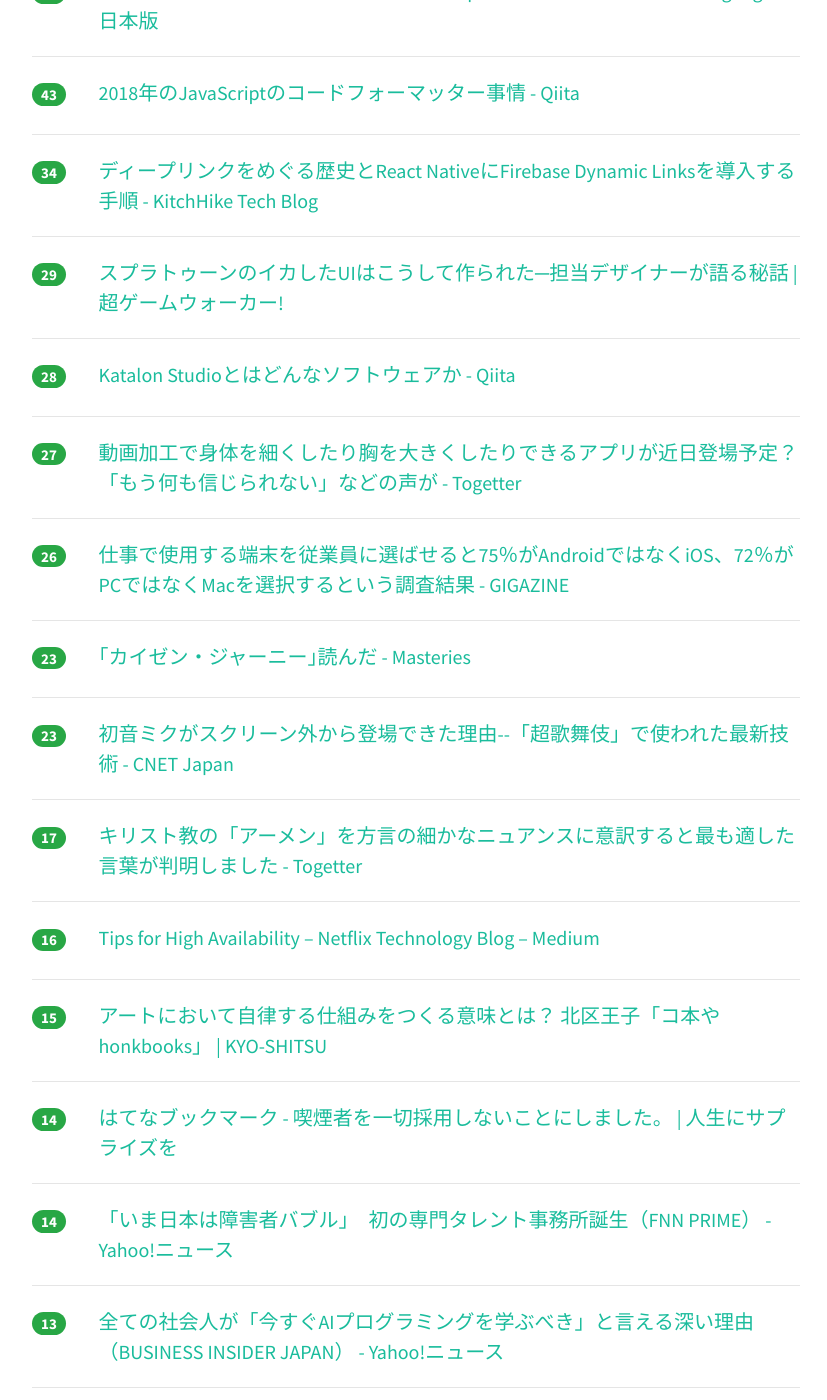
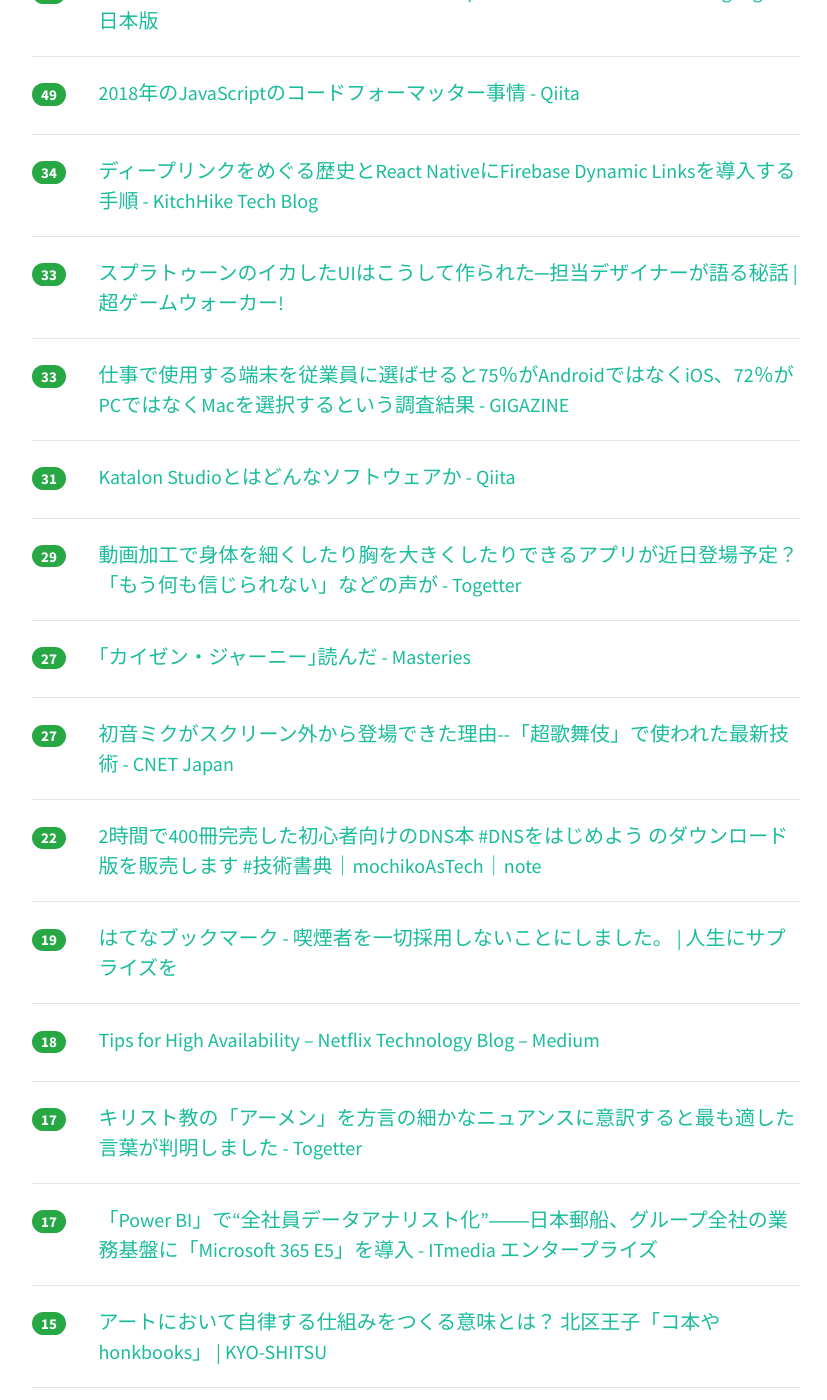
Before and after one commit to yatta47/hatena-matome-site, a Jekyll site: the page built from _posts/2018-04-30-hatena.md, in a window 1280 px wide and 1400 px high, scrolled down 754 px. Shown: the whole window, without its empty margins (224-1051 px from the left). Built offline with Jekyll 4.4.1, drawn with Linux system fonts in a browser that asks for light colours; nearby versions of some CDN libraries; some of the changed text lies outside the part shown.

Commit message:
Updated 2018-04-30

```diff
--- a/_posts/2018-04-30-hatena.md
+++ b/_posts/2018-04-30-hatena.md
@@ -1,38 +1,38 @@
 ---
 layout: post
 title:  "2018-04-30 はてぶIT"
-date:   2018-04-30 14:02:12
+date:   2018-04-30 15:02:23
 tags: [it-hotentry]
 ---
-29 件のデータあり
+34 件のデータあり
 
 <hr><div class="row">
-<div class="col-1"><span class="badge badge-pill badge-success h2">365</span></div>
+<div class="col-1"><span class="badge badge-pill badge-success h2">394</span></div>
 <div class="col-11"><a href='https://www.evernote.com/shard/s491/sh/f09f0657-91db-41b9-b24e-6bc1fbed28a1/f883c82ee8e7f67994448a6aa07b9410' target='_blank'>アズールレーンの韓国パブリッシング会社(X.D. Global)との件に関しまして</a></div>
 </div>
 <hr>
 <div class="row">
-<div class="col-1"><span class="badge badge-pill badge-success h2">251</span></div>
+<div class="col-1"><span class="badge badge-pill badge-success h2">264</span></div>
 <div class="col-11"><a href='https://togetter.com/li/1222263' target='_blank'>スプラトゥーン、みまもりSwitchなど任天堂のUI/UXデザイナーさんによる「“娯楽”を追求するUIデザイナーの仕事とは」 #uicrunch - Togetter</a></div>
 </div>
 <hr>
 <div class="row">
-<div class="col-1"><span class="badge badge-pill badge-success h2">177</span></div>
+<div class="col-1"><span class="badge badge-pill badge-success h2">188</span></div>
 <div class="col-11"><a href='http://izm-11.hatenablog.com/entry/2018/04/29/225324' target='_blank'>例のプールでオフ会をしてきたので知見を公開します - izm_11's blog</a></div>
 </div>
 <hr>
 <div class="row">
-<div class="col-1"><span class="badge badge-pill badge-success h2">107</span></div>
+<div class="col-1"><span class="badge badge-pill badge-success h2">119</span></div>
 <div class="col-11"><a href='https://this.kiji.is/363304831441732705' target='_blank'>進次郎氏「政治にAI導入を」　幕張メッセで討論会 - 共同通信</a></div>
 </div>
 <hr>
 <div class="row">
-<div class="col-1"><span class="badge badge-pill badge-success h2">71</span></div>
+<div class="col-1"><span class="badge badge-pill badge-success h2">98</span></div>
 <div class="col-11"><a href='https://japanese.engadget.com/2018/04/29/chromebook-asus-12-5-flip-c302ca/' target='_blank'>Chromebookはいいぞ。ASUS製12.5型「Flip C302CA」使用レポート - Engadget 日本版</a></div>
 </div>
 <hr>
 <div class="row">
-<div class="col-1"><span class="badge badge-pill badge-success h2">43</span></div>
+<div class="col-1"><span class="badge badge-pill badge-success h2">49</span></div>
 <div class="col-11"><a href='https://qiita.com/shibukawa/items/c2f1bf8e5bb485252402' target='_blank'>2018年のJavaScriptのコードフォーマッター事情 - Qiita</a></div>
 </div>
 <hr>
@@ -42,33 +42,48 @@ tags: [it-hotentry]
 </div>
 <hr>
 <div class="row">
-<div class="col-1"><span class="badge badge-pill badge-success h2">29</span></div>
+<div class="col-1"><span class="badge badge-pill badge-success h2">33</span></div>
 <div class="col-11"><a href='http://gamewalker.link/column/ui-crunch-nintendo-splatoon/' target='_blank'>スプラトゥーンのイカしたUIはこうして作られた─担当デザイナーが語る秘話 | 超ゲームウォーカー!</a></div>
 </div>
 <hr>
 <div class="row">
-<div class="col-1"><span class="badge badge-pill badge-success h2">28</span></div>
+<div class="col-1"><span class="badge badge-pill badge-success h2">33</span></div>
+<div class="col-11"><a href='https://gigazine.net/news/20180429-survey-75-percent-enterprise-ios/' target='_blank'>仕事で使用する端末を従業員に選ばせると75％がAndroidではなくiOS、72％がPCではなくMacを選択するという調査結果 - GIGAZINE</a></div>
+</div>
+<hr>
+<div class="row">
+<div class="col-1"><span class="badge badge-pill badge-success h2">31</span></div>
 <div class="col-11"><a href='https://qiita.com/kazurayam/items/aece5d314f84893a0a14' target='_blank'>Katalon Studioとはどんなソフトウェアか - Qiita</a></div>
 </div>
 <hr>
 <div class="row">
-<div class="col-1"><span class="badge badge-pill badge-success h2">27</span></div>
+<div class="col-1"><span class="badge badge-pill badge-success h2">29</span></div>
 <div class="col-11"><a href='https://togetter.com/li/1222570' target='_blank'>動画加工で身体を細くしたり胸を大きくしたりできるアプリが近日登場予定？「もう何も信じられない」などの声が - Togetter</a></div>
 </div>
 <hr>
 <div class="row">
-<div class="col-1"><span class="badge badge-pill badge-success h2">26</span></div>
-<div class="col-11"><a href='https://gigazine.net/news/20180429-survey-75-percent-enterprise-ios/' target='_blank'>仕事で使用する端末を従業員に選ばせると75％がAndroidではなくiOS、72％がPCではなくMacを選択するという調査結果 - GIGAZINE</a></div>
-</div>
-<hr>
-<div class="row">
-<div class="col-1"><span class="badge badge-pill badge-success h2">23</span></div>
+<div class="col-1"><span class="badge badge-pill badge-success h2">27</span></div>
 <div class="col-11"><a href='https://papix.hatenablog.com/entry/2018/04/29/215533' target='_blank'>｢カイゼン・ジャーニー｣読んだ - Masteries</a></div>
 </div>
 <hr>
 <div class="row">
-<div class="col-1"><span class="badge badge-pill badge-success h2">23</span></div>
+<div class="col-1"><span class="badge badge-pill badge-success h2">27</span></div>
 <div class="col-11"><a href='https://japan.cnet.com/article/35118533/' target='_blank'>初音ミクがスクリーン外から登場できた理由--「超歌舞伎」で使われた最新技術 - CNET Japan</a></div>
+</div>
+<hr>
+<div class="row">
+<div class="col-1"><span class="badge badge-pill badge-success h2">22</span></div>
+<div class="col-11"><a href='https://note.mu/mochikoastech/n/n7de6204972bf' target='_blank'>2時間で400冊完売した初心者向けのDNS本 #DNSをはじめよう のダウンロード版を販売します #技術書典｜mochikoAsTech｜note</a></div>
+</div>
+<hr>
+<div class="row">
+<div class="col-1"><span class="badge badge-pill badge-success h2">19</span></div>
+<div class="col-11"><a href='http://b.hatena.ne.jp/entry/makonari.com/?p=294' target='_blank'>はてなブックマーク - 喫煙者を一切採用しないことにしました。 | 人生にサプライズを</a></div>
+</div>
+<hr>
+<div class="row">
+<div class="col-1"><span class="badge badge-pill badge-success h2">18</span></div>
+<div class="col-11"><a href='https://medium.com/@NetflixTechBlog/be0472f2599c' target='_blank'>Tips for High Availability – Netflix Technology Blog – Medium</a></div>
 </div>
 <hr>
 <div class="row">
@@ -77,8 +92,8 @@ tags: [it-hotentry]
 </div>
 <hr>
 <div class="row">
-<div class="col-1"><span class="badge badge-pill badge-success h2">16</span></div>
-<div class="col-11"><a href='https://medium.com/@NetflixTechBlog/be0472f2599c' target='_blank'>Tips for High Availability – Netflix Technology Blog – Medium</a></div>
+<div class="col-1"><span class="badge badge-pill badge-success h2">17</span></div>
+<div class="col-11"><a href='http://www.itmedia.co.jp/enterprise/articles/1804/27/news081.html' target='_blank'>「Power BI」で“全社員データアナリスト化”――日本郵船、グループ全社の業務基盤に「Microsoft 365 E5」を導入 - ITmedia エンタープライズ</a></div>
 </div>
 <hr>
 <div class="row">
@@ -87,13 +102,18 @@ tags: [it-hotentry]
 </div>
 <hr>
 <div class="row">
-<div class="col-1"><span class="badge badge-pill badge-success h2">14</span></div>
-<div class="col-11"><a href='http://b.hatena.ne.jp/entry/makonari.com/?p=294' target='_blank'>はてなブックマーク - 喫煙者を一切採用しないことにしました。 | 人生にサプライズを</a></div>
+<div class="col-1"><span class="badge badge-pill badge-success h2">15</span></div>
+<div class="col-11"><a href='https://smhn.info/201804-xperia-deficit' target='_blank'>絶好調のソニー、足を引っ張るのはXperia – すまほん!!</a></div>
+</div>
+<hr>
+<div class="row">
+<div class="col-1"><span class="badge badge-pill badge-success h2">15</span></div>
+<div class="col-11"><a href='https://headlines.yahoo.co.jp/hl?a=20180429-00010002-fnnprimev-ent' target='_blank'>「いま日本は障害者バブル」　初の専門タレント事務所誕生（FNN PRIME） - Yahoo!ニュース</a></div>
 </div>
 <hr>
 <div class="row">
 <div class="col-1"><span class="badge badge-pill badge-success h2">14</span></div>
-<div class="col-11"><a href='https://headlines.yahoo.co.jp/hl?a=20180429-00010002-fnnprimev-ent' target='_blank'>「いま日本は障害者バブル」　初の専門タレント事務所誕生（FNN PRIME） - Yahoo!ニュース</a></div>
+<div class="col-11"><a href='http://jcej.hatenablog.com/entry/2018/04/28/101512' target='_blank'>フェイクニュース調査ガイドの日本語版完成！無料公開しました - #JCEJ 活動日記</a></div>
 </div>
 <hr>
 <div class="row">
@@ -103,17 +123,12 @@ tags: [it-hotentry]
 <hr>
 <div class="row">
 <div class="col-1"><span class="badge badge-pill badge-success h2">13</span></div>
-<div class="col-11"><a href='http://jcej.hatenablog.com/entry/2018/04/28/101512' target='_blank'>フェイクニュース調査ガイドの日本語版完成！無料公開しました - #JCEJ 活動日記</a></div>
-</div>
-<hr>
-<div class="row">
-<div class="col-1"><span class="badge badge-pill badge-success h2">13</span></div>
-<div class="col-11"><a href='http://www.itmedia.co.jp/enterprise/articles/1804/27/news081.html' target='_blank'>「Power BI」で“全社員データアナリスト化”――日本郵船、グループ全社の業務基盤に「Microsoft 365 E5」を導入 - ITmedia エンタープライズ</a></div>
+<div class="col-11"><a href='https://togetter.com/li/1222768' target='_blank'>「疑似科学にハマる人はお気持ちワードをよく使う」自然言語処理で「残念な人達」の特徴を分析してみた - Togetter</a></div>
 </div>
 <hr>
 <div class="row">
 <div class="col-1"><span class="badge badge-pill badge-success h2">12</span></div>
-<div class="col-11"><a href='https://smhn.info/201804-xperia-deficit' target='_blank'>絶好調のソニー、足を引っ張るのはXperia – すまほん!!</a></div>
+<div class="col-11"><a href='https://note.mu/chikaike/n/n2cc397bfed77' target='_blank'>CBOとして考える。今『note』が失いつつある事と、これから必要な事について｜チカイケ 秀夫｜note</a></div>
 </div>
 <hr>
 <div class="row">
@@ -122,32 +137,42 @@ tags: [it-hotentry]
 </div>
 <hr>
 <div class="row">
-<div class="col-1"><span class="badge badge-pill badge-success h2">11</span></div>
-<div class="col-11"><a href='https://note.mu/chikaike/n/n2cc397bfed77' target='_blank'>CBOとして考える。今『note』が失いつつある事と、これから必要な事について｜チカイケ 秀夫｜note</a></div>
-</div>
-<hr>
-<div class="row">
-<div class="col-1"><span class="badge badge-pill badge-success h2">11</span></div>
+<div class="col-1"><span class="badge badge-pill badge-success h2">12</span></div>
 <div class="col-11"><a href='http://www.blacktm.com/blog/ruby-on-webassembly' target='_blank'>Tom Black — Ruby on WebAssembly</a></div>
 </div>
 <hr>
 <div class="row">
-<div class="col-1"><span class="badge badge-pill badge-success h2">9</span></div>
+<div class="col-1"><span class="badge badge-pill badge-success h2">12</span></div>
+<div class="col-11"><a href='http://nlab.itmedia.co.jp/nl/articles/1804/26/news098.html' target='_blank'>視聴率調査に協力している人を全く見掛けない理由 - ねとらぼ</a></div>
+</div>
+<hr>
+<div class="row">
+<div class="col-1"><span class="badge badge-pill badge-success h2">12</span></div>
+<div class="col-11"><a href='http://blog.btrax.com/jp/2018/04/30/amazon-ux/' target='_blank'>Amazonを成功に導いたユーザーを夢中にさせる4つのUXデザイン要素 | freshtrax | デザイン会社 btrax ブログ</a></div>
+</div>
+<hr>
+<div class="row">
+<div class="col-1"><span class="badge badge-pill badge-success h2">12</span></div>
+<div class="col-11"><a href='https://dev.classmethod.jp/cloud/aws/2018-aws-re-entering-w-a/' target='_blank'>AWS再入門2018 AWS Well-Architected Framework編 ｜ Developers.IO</a></div>
+</div>
+<hr>
+<div class="row">
+<div class="col-1"><span class="badge badge-pill badge-success h2">10</span></div>
 <div class="col-11"><a href='http://b.hatena.ne.jp/entry/s/www.evernote.com/shard/s491/sh/f09f0657-91db-41b9-b24e-6bc1fbed28a1/f883c82ee8e7f67994448a6aa07b9410' target='_blank'>はてなブックマーク - アズールレーンの韓国パブリッシング会社(X.D. Global)との件に関しまして</a></div>
 </div>
 <hr>
 <div class="row">
-<div class="col-1"><span class="badge badge-pill badge-success h2">8</span></div>
+<div class="col-1"><span class="badge badge-pill badge-success h2">10</span></div>
+<div class="col-11"><a href='https://togetter.com/li/1222803' target='_blank'>とあるツイートから独り歩きして、地味に残酷なネタの大喜利状態になった　#もともと残酷で有名だった - Togetter</a></div>
+</div>
+<hr>
+<div class="row">
+<div class="col-1"><span class="badge badge-pill badge-success h2">9</span></div>
 <div class="col-11"><a href='http://www.ryoanna.com/entry/2018/04/29/202243' target='_blank'>写真にかすみを加える - #RyoAnnaBlog</a></div>
 </div>
 <hr>
 <div class="row">
-<div class="col-1"><span class="badge badge-pill badge-success h2">8</span></div>
-<div class="col-11"><a href='https://togetter.com/li/1222803' target='_blank'>とあるツイートから独り歩きして、地味に残酷なネタの大喜利状態になった　#もともと残酷で有名だった - Togetter</a></div>
+<div class="col-1"><span class="badge badge-pill badge-success h2">9</span></div>
+<div class="col-11"><a href='https://this.kiji.is/363544374254093409' target='_blank'>「海を泳いで渡った」と平尾容疑者 - 共同通信</a></div>
 </div>
 <hr>
-<div class="row">
-<div class="col-1"><span class="badge badge-pill badge-success h2">6</span></div>
-<div class="col-11"><a href='https://togetter.com/li/1222768' target='_blank'>「疑似科学にハマる人はお気持ちワードをよく使う」自然言語処理で「残念な人達」の特徴を分析してみた - Togetter</a></div>
-</div>
-<hr>
```
